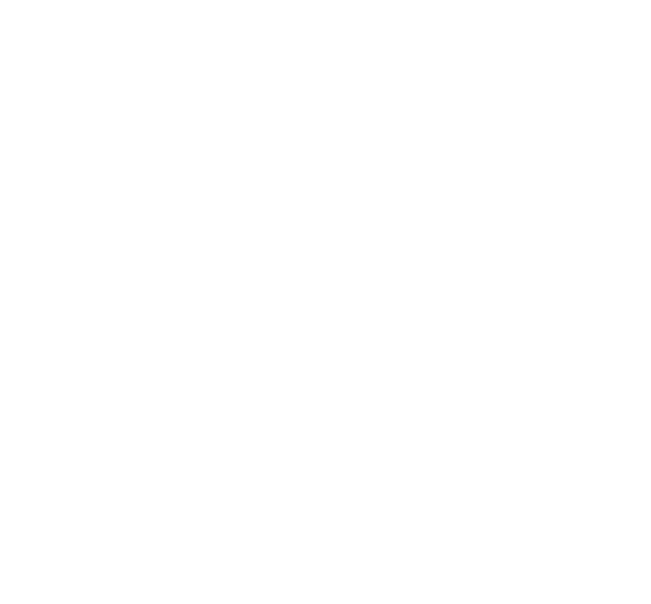
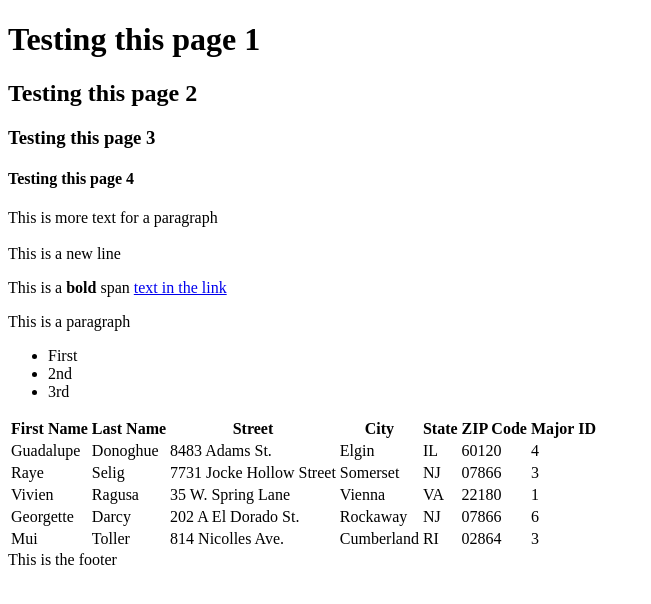
Before and after one commit to kayla-drummonds/front-end-demos, a plain HTML site: page index.html in a window 1280 px wide. Shown: the whole page, without its empty margins (0-651 px from the left). Drawn offline with Linux system fonts and the light colour scheme.

Commit message:
added table

```diff
--- a/index.html
+++ b/index.html
@@ -9,6 +9,87 @@
 </head>
 
 <body>
+    <div>
+        <h1>Testing this page 1</h1>
+        <h2>Testing this page 2</h2>
+        <h3>Testing this page 3</h3>
+        <h4>Testing this page 4</h4>
+        <p>This is more text for a paragraph
+            <br /><br />
+            This is a new line
+        </p>
+    </div>
+    <div>
+        <span>This is a <strong>bold</strong> span</span>
+        <a href="https://www.google.com" target="_new">text in the link</a>
+        <p>This is a paragraph</p>
+    </div>
+    <div>
+        <ul>
+            <li>First</li>
+            <li>2nd</li>
+            <li>3rd</li>
+        </ul>
+    </div>
+    <table>
+        <thead>
+            <th>First Name</th>
+            <th>Last Name</th>
+            <th>Street</th>
+            <th>City</th>
+            <th>State</th>
+            <th>ZIP Code</th>
+            <th>Major ID</th>
+        </thead>
+        <tbody>
+            <tr>
+                <td>Guadalupe</td>
+                <td>Donoghue</td>
+                <td>8483 Adams St.</td>
+                <td>Elgin</td>
+                <td>IL</td>
+                <td>60120</td>
+                <td>4</td>
+            </tr>
+            <tr>
+                <td>Raye</td>
+                <td>Selig</td>
+                <td>7731 Jocke Hollow Street</td>
+                <td>Somerset</td>
+                <td>NJ</td>
+                <td>07866</td>
+                <td>3</td>
+            </tr>
+            <tr>
+                <td>Vivien</td>
+                <td>Ragusa</td>
+                <td>35 W. Spring Lane</td>
+                <td>Vienna</td>
+                <td>VA</td>
+                <td>22180</td>
+                <td>1</td>
+            </tr>
+            <tr>
+                <td>Georgette</td>
+                <td>Darcy</td>
+                <td>202 A El Dorado St.</td>
+                <td>Rockaway</td>
+                <td>NJ</td>
+                <td>07866</td>
+                <td>6</td>
+            </tr>
+            <tr>
+                <td>Mui</td>
+                <td>Toller</td>
+                <td>814 Nicolles Ave.</td>
+                <td>Cumberland</td>
+                <td>RI</td>
+                <td>02864</td>
+                <td>3</td>
+            </tr>
+        </tbody>
+    </table>
+    This is the footer
 
 </body>
 
```
